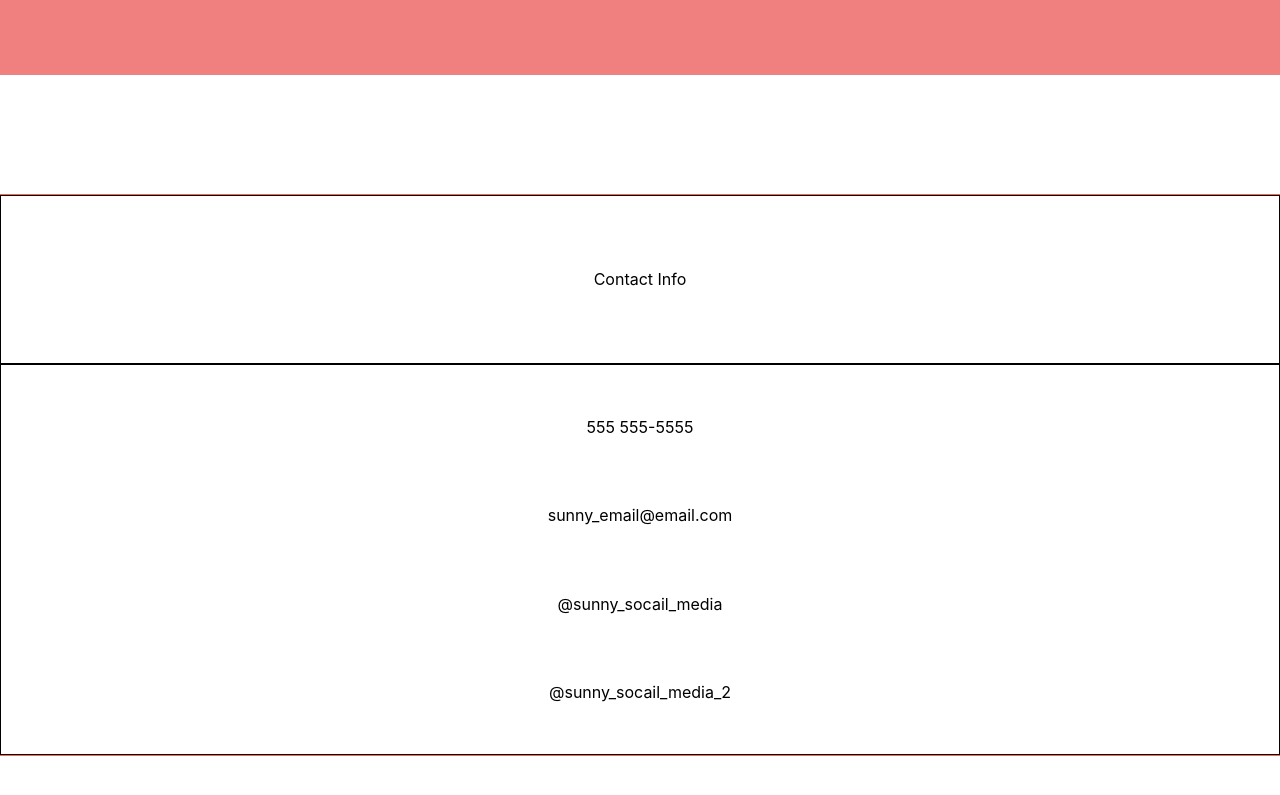
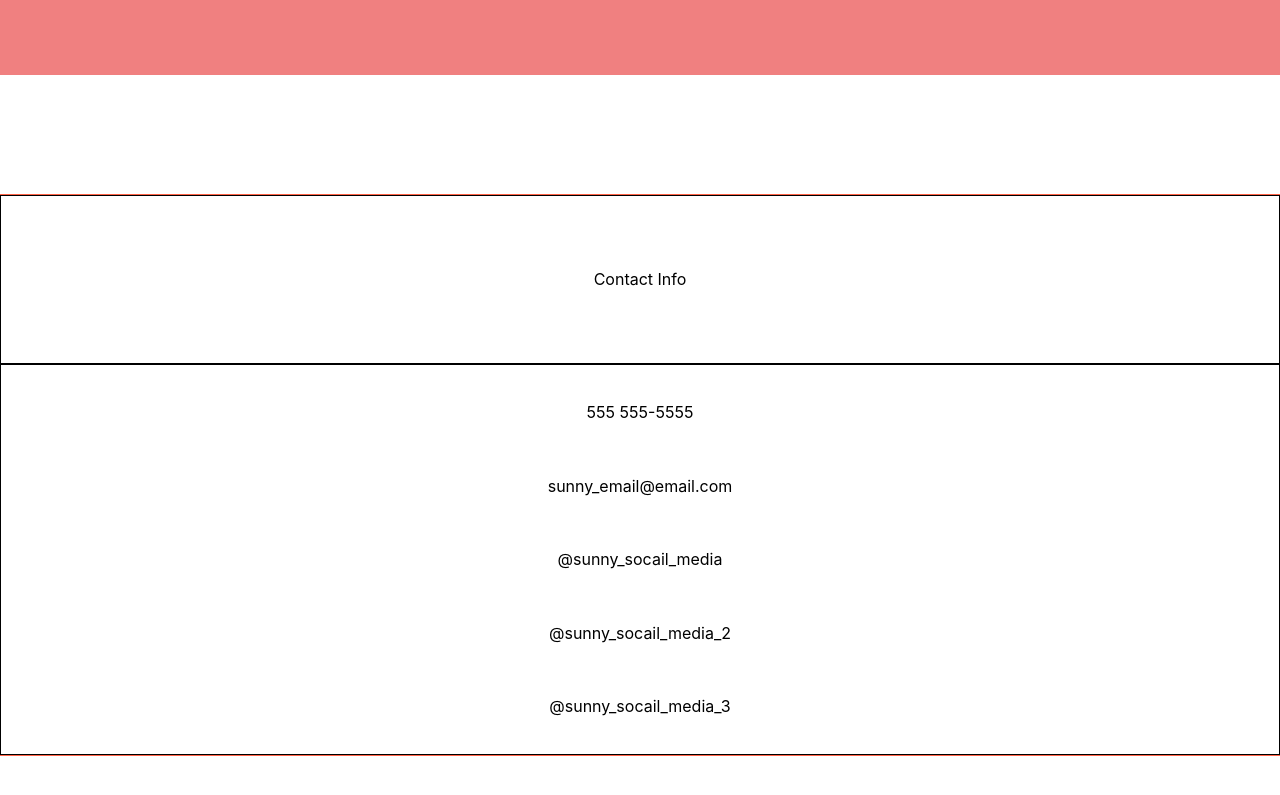
Before and after one commit to elliotcraig25/pottery_app, a React (Create React App) app: page /#/ in a window 1280 px wide. Shown: the part 1525-2320 px from the top of the page. Built offline with nearby package versions, Linux system fonts and the light colour scheme.

Commit message:
socail 3

```diff
--- a/src/views/Home.js
+++ b/src/views/Home.js
@@ -79,6 +79,7 @@ function Home() {
                         <p>sunny_email@email.com</p>
                         <p>@sunny_socail_media</p>
                         <p>@sunny_socail_media_2</p>
+                        <p>@sunny_socail_media_3</p>
                     </div>
                 </div>
             </div>
```
